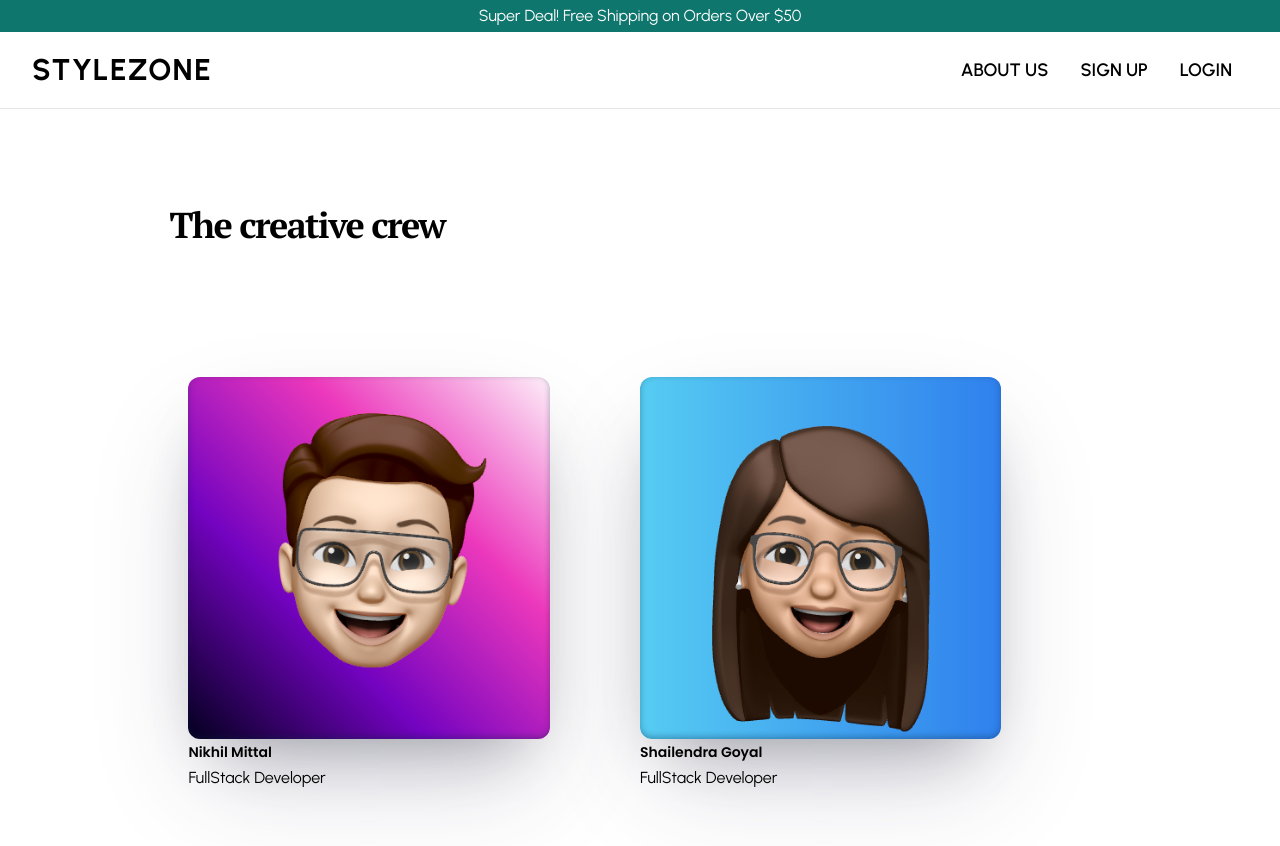
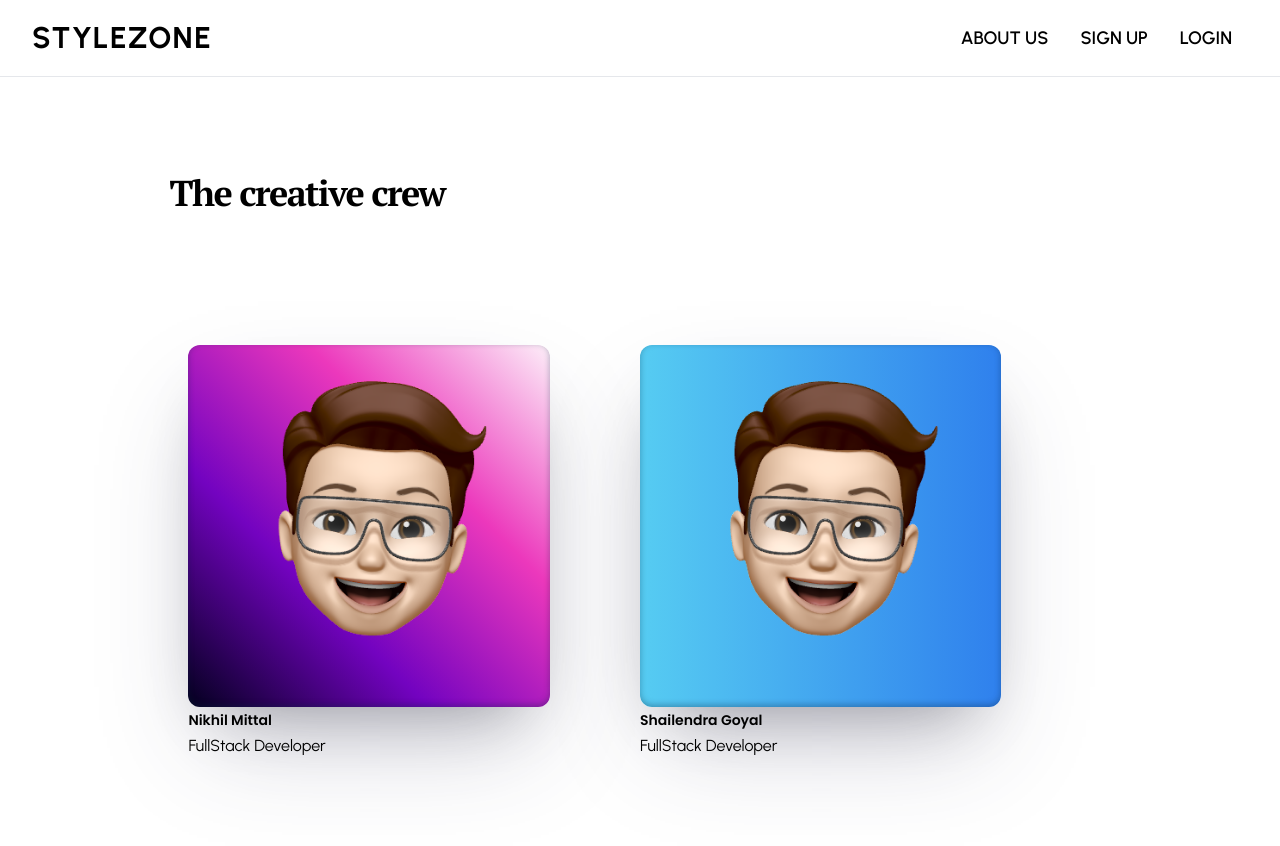
Before and after one commit to nikhilmittalx/eStore-project, a React (Vite) app in the folder client/: page /aboutus in a window 1280 px wide. Shown: the top 846 px of the page. Built offline with nearby package versions, Linux system fonts and the light colour scheme.

Commit message:
announcement component remove

```diff
--- a/client/src/components/Team/Team.jsx
+++ b/client/src/components/Team/Team.jsx
@@ -9,7 +9,7 @@ import Navbar from '../../layout/Navbar';
 const Team = () => {
 	return (
 		<>
-			<Announcement />
+			{/* <Announcement /> */}
 			<Navbar />
 			<div className={classes.main}>
 				<div className={classes.item}>
@@ -52,7 +52,7 @@ const Team = () => {
 					<img
 						className={classes.img}
 						id={classes.img_3}
-						src={Sapna}
+						src={Saurabh}
 						alt="Shally"
 					/>
 					{/* <span className={classes.position}>ThunderBolt</span> */}
--- a/client/src/pages/ShoppingCart.jsx
+++ b/client/src/pages/ShoppingCart.jsx
@@ -45,7 +45,7 @@ const ShoppingCart = () => {
   }, [stripeToken]);
   return (
     <>
-      <Announcement />
+      {/* <Announcement /> */}
       <Navbar />
       <section className='px-8 py-4'>
         <h1 className='uppercase mt-4 mb-8 text-4xl text-center'>your bag</h1>
--- a/client/src/pages/ShoppingCategorie.jsx
+++ b/client/src/pages/ShoppingCategorie.jsx
@@ -14,7 +14,7 @@ const ShoppingCategorie = () => {
 
   return (
     <>
-      <Announcement />
+      {/* <Announcement /> */}
       <Navbar />
       <Title>{`${category.charAt(0).toUpperCase()}${category.slice(1)}`}</Title>
       <Products category={category} />
--- a/client/src/pages/SingleProduct.jsx
+++ b/client/src/pages/SingleProduct.jsx
@@ -43,7 +43,7 @@ const SingleProduct = () => {
   }, []);
   return (
     <>
-      <Announcement />
+      {/* <Announcement /> */}
       <Navbar />
       <section className="p-8 grid md:grid-cols-2 gap-8">
         <div className="grow">
```
